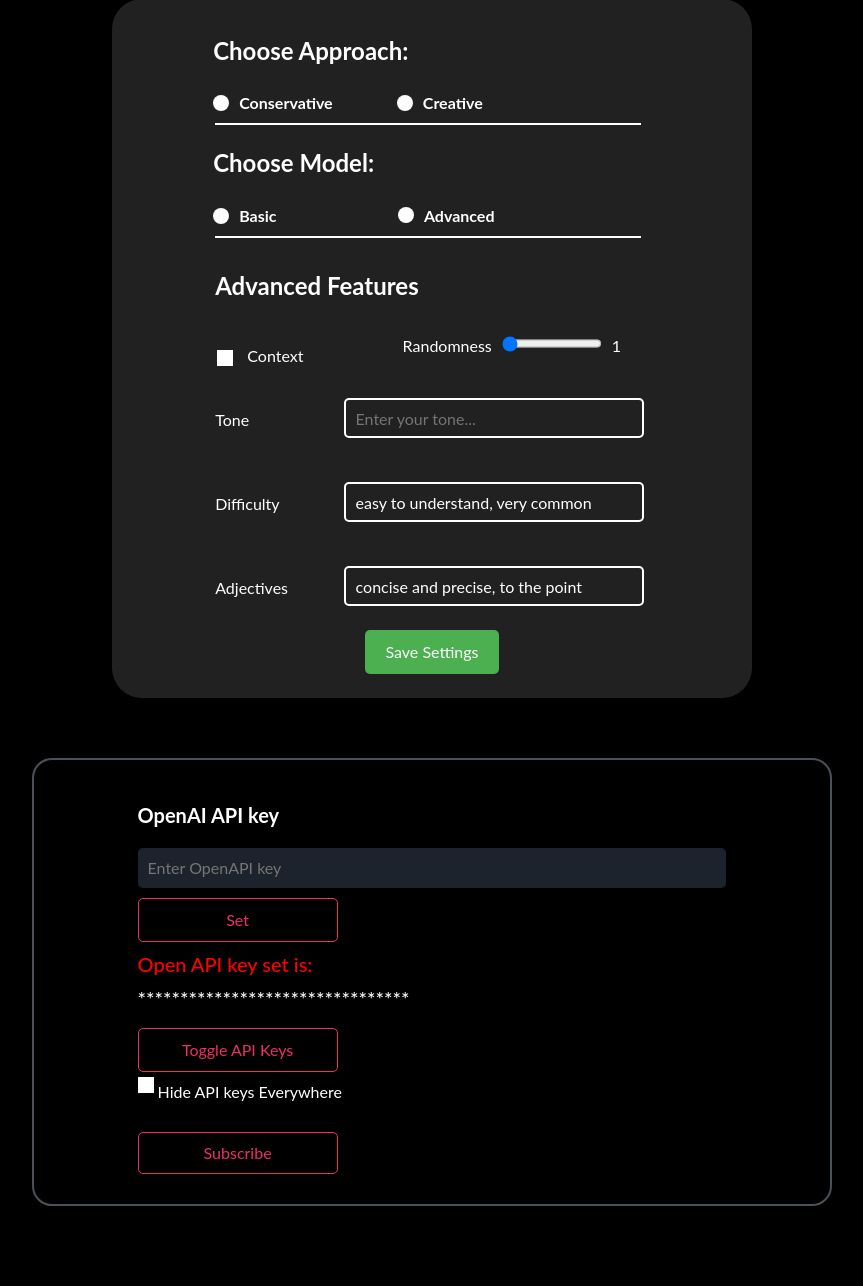
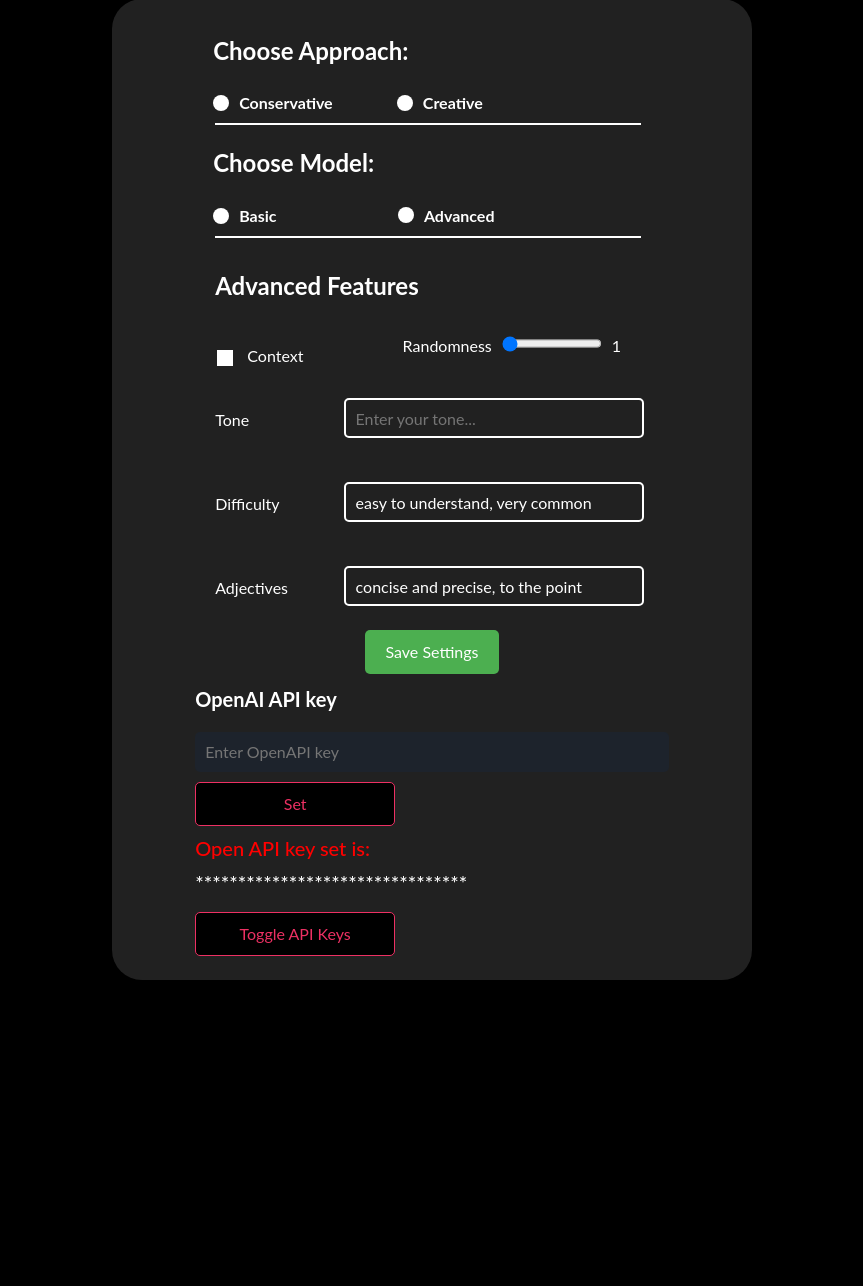
Before and after one commit to kohhash/GPT-Hero, a Django app: template main/templates/main/profile.html in a window 1280 px wide. Shown: the part 177-1463 px from the top of the page, without its empty margins (208-1071 px from the left). After the commit the page ends 1157 px from the top, so only its background shows below. Run offline with Django 4.2, Linux system fonts and the light colour scheme; the template is opened without the code that fills it: values that come from a table or form of the project are taken from there, others are empty; some libraries are stand-ins or nearby versions.

Commit message:
change layout

```diff
--- a/main/templates/main/profile.html
+++ b/main/templates/main/profile.html
@@ -37,9 +37,9 @@
             background: #212121;
             box-shadow: 0px 4px 8px 0px rgba(0,0,0,0.2);
             display: flex;
-            flex-direction: row;
+            flex-direction: column;
             justify-content: center;
-            align-items: start;
+            align-items: center;
         }
         .card_content {
             width: 100%;
@@ -149,6 +149,8 @@
         .save-settings-btn:hover {
             background-color: #45a049; /* Darker green color on hover */
         }
+
+
     </style>
 </head>
 <body>
@@ -264,8 +266,6 @@
                     <button type="submit" name="settings-form-submit" class="save-settings-btn">Save Settings</button>
                 </div>
             </form>
-          </div>
-          <div class="container" style="height: auto; padding:30px">
             <form action="{% url 'profile' %}" method="post" class="signup-form">
                 {% csrf_token %}
                 <label for="openapi" class="form-label"><b>OpenAI API key</b></label>
@@ -280,7 +280,7 @@
                     <h5 id="proWritingApiKey" style="margin-top:10px;">********************************</h5> {% endcomment %}
                 </div>
                 <button id="toggleButton" type="button" class="signupbtn">Toggle API Keys</button>
-                <div class="form-check" id="hideApiKeyDiv">
+                <!-- <div class="form-check" id="hideApiKeyDiv">
                     {% if user_fields.hide_api_key %}
                     <input class="form-check-input" type="checkbox" checked value="{{user_fields.hide_api_key}}" id="hide_Api_keys">
                     {% else %}
@@ -299,8 +299,45 @@
                     {% if user.is_staff %}
                     <a href="/admin" class="signupbtn">Open admin panel</a>
                     {% endif %}
-                </div>
+                </div> -->
             </form>
+          </div>
+          <!-- <div class="container" style="height: auto; padding:30px"> -->
+            <!-- <form action="{% url 'profile' %}" method="post" class="signup-form"> -->
+                <!-- {% csrf_token %} -->
+                <!-- <label for="openapi" class="form-label"><b>OpenAI API key</b></label> -->
+                <!-- <input type="text" placeholder="Enter OpenAPI key" name="openai_api_key" class="input-box"> -->
+                <!-- {% comment %} <label for="prowrite" class="form-label"><b>ProWritingAid API key</b> (optional)</label>
+                <input type="text" placeholder="Enter ProWritingAid key" name="prowritingaid_api_key" class="input-box"> {% endcomment %} -->
+                 <!-- <button type="submit" name="set-apikey" class="signupbtn">Set</button>    -->
+                 <!-- <div> -->
+                    <!-- <h5 class="red-text" style="margin-top:10px;">Open API key set is:</h5> -->
+                    <!-- <h5 id="openApiKey" style="margin-top:10px;">********************************</h5> -->
+                    <!-- {% comment %} <h5 class="red-text" style="margin-top:10px;">ProWriting key set is:</h5> -->
+                    <!-- <h5 id="proWritingApiKey" style="margin-top:10px;">********************************</h5> {% endcomment %} -->
+                <!-- </div> -->
+                <!-- <button id="toggleButton" type="button" class="signupbtn">Toggle API Keys</button> -->
+                <!-- <div class="form-check" id="hideApiKeyDiv">
+                    {% if user_fields.hide_api_key %}
+                    <input class="form-check-input" type="checkbox" checked value="{{user_fields.hide_api_key}}" id="hide_Api_keys">
+                    {% else %}
+                    <input class="form-check-input" type="checkbox" value="{{user_fields.hide_api_key}}" id="hide_Api_keys">
+                    {% endif %}
+                    <label class="form-check-label" for="hide_Api_keys">
+                      Hide API keys Everywhere
+                    </label>
+                  </div>
+                <div class="d-flex">
+                    {% if not user_fields.subscribed %}
+                    <a href="{{stripe_url}}" class="signupbtn" style="margin-right: 15px;">Subscribe</a>
+                    {% else %}
+                    <a href="/cancel_sub/{{user_fields.subscription_id}}/" class="signupbtn" style="margin-right: 15px;">Cancel Subscription</a>
+                    {% endif %}
+                    {% if user.is_staff %}
+                    <a href="/admin" class="signupbtn">Open admin panel</a>
+                    {% endif %}
+                </div> -->
+            <!-- </form> -->
             <!-- <div class="essay" style="width: 95%;">
                 <div class="partition1" style="height: 100%;overflow: scroll;">
                 <h3 style="margin-left:30px; margin-top:30px">Original Essay</h3>
@@ -322,7 +359,7 @@
             </div> -->
             <!-- Settings part -->
 
-          </div>
+          <!-- </div> -->
         </div>
     </div>
     <script>
```
